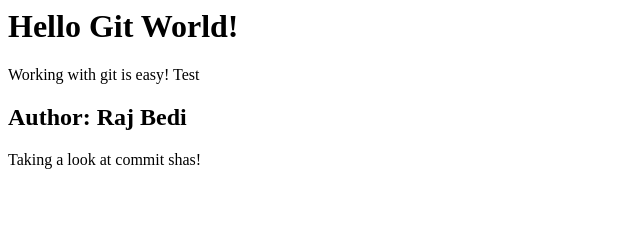
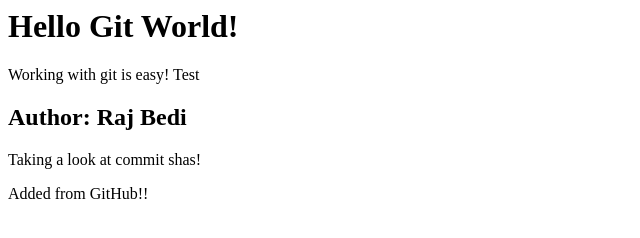
Before and after one commit to MomentsOfInsanity/GitGithubMasterclassUdemy, a plain HTML site: page index.html in a window 1280 px wide. Shown: the whole page, without its empty margins (0-640 px from the left). Drawn offline with Linux system fonts and the light colour scheme.

Commit message:
Update index.html

```diff
--- a/index.html
+++ b/index.html
@@ -9,3 +9,7 @@
 <div>
     <p>Taking a look at commit shas!</p>
 </div>
+
+<div>
+    <p>Added from GitHub!!</p>
+</div>
```
